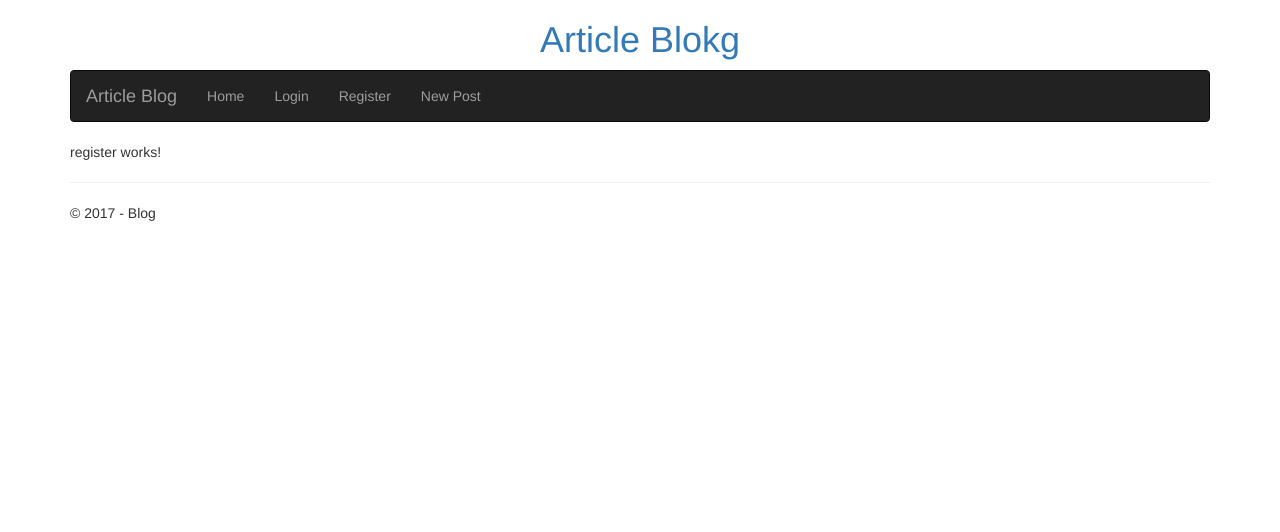
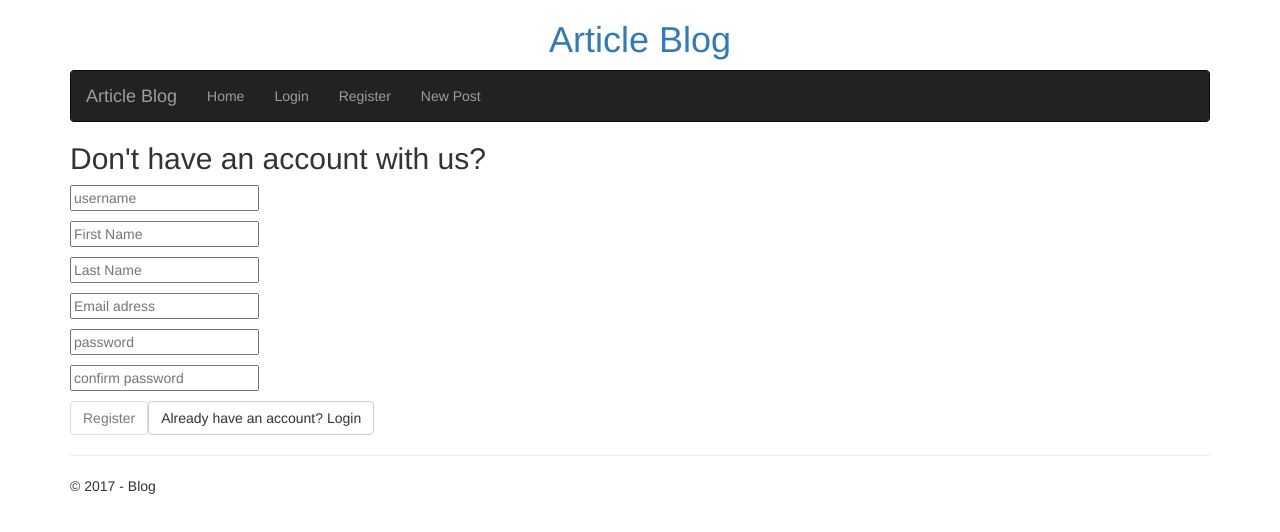
Before and after one commit to Sandartino/Teamwork-Angular-2, an Angular app in the folder Teamwork-Angular/: page /users/register in a window 1280 px wide. Shown: the top 532 px of the page. Built offline with nearby package versions, Linux system fonts and the light colour scheme.

Commit message:
Registering progress
Adding Register function and validations for Login/Register

```diff
--- a/Teamwork-Angular/src/app/app.component.html
+++ b/Teamwork-Angular/src/app/app.component.html
@@ -17,9 +17,7 @@
         </ul>
         <form *ngIf="hasAuth" (ngSubmit)="submitForm()" class = "form-horizontal" role="form">
           <ul class="nav navbar-nav navbar-right">
-            <li>
-                <a routerLink="users/id">Hello {{user}} !</a>
-            </li>
+            <li><a routerLink="users/id">Hello {{currentUser}} !</a></li>
             <li>
               <a (click)="logout()">Log off</a>
               </li>
--- a/Teamwork-Angular/src/app/app.component.ts
+++ b/Teamwork-Angular/src/app/app.component.ts
@@ -6,18 +6,17 @@ import { UserService } from './services/user.service';
   selector: 'app-root',
   templateUrl: './app.component.html'
 })
-export class AppComponent{
-  private title = 'Article Blokg';
-  user = sessionStorage.getItem('username');
-
+export class AppComponent {
+  private title = 'Article Blog';
+  currentUser = sessionStorage.getItem('username');
   hasAuth: boolean;
 
   constructor(private userService: UserService, private router: Router) { }
 
   toggleNavigation() {
       this.hasAuth = !!sessionStorage.getItem('authToken');
+      this.currentUser = sessionStorage.getItem('username');
     }
-
 
     logout() {
         this.userService.logoutUser()
--- a/Teamwork-Angular/src/app/home/home.component.ts
+++ b/Teamwork-Angular/src/app/home/home.component.ts
@@ -6,10 +6,11 @@ import { Component, OnInit } from '@angular/core';
   styleUrls: ['./home.component.css']
 })
 export class HomeComponent implements OnInit {
-title = "YES";
+
   constructor() { }
 
   ngOnInit() {
+
   }
 
 }
--- a/Teamwork-Angular/src/app/login/login.component.html
+++ b/Teamwork-Angular/src/app/login/login.component.html
@@ -1,16 +1,27 @@
 <div>
-    <form (ngSubmit)="login()">
+    <form (ngSubmit)="login()" #loginForm="ngForm">
         <h2 class="form-title">Enter your details to log in:</h2>
-
-        <span class="alert" *ngIf= "!validCredentials">Invalid username or password</span>
+        <span class="alert alert-danger" *ngIf= "!validCredentials">Invalid username or password</span>
+        <p>
+            <input type="text" class="form-control" id="username"
+            required
+            [(ngModel)]="loginUserData.username"
+            name="username"
+            #username="ngModel"
+            placeholder="enter username">
+        </p>
+        <div [hidden]="username.valid || username.pristine"
+             class="alert alert-danger">
+          Name is required
+        </div>
 
         <p>
-            <input type="text" class="username"  [(ngModel)]="loginUserData.username" name="username" placeholder="enter username" required>
+            <input type="password" id="password" class="form-control"
+             [(ngModel)]="loginUserData.password"
+             name="password"
+             placeholder="enter password">
         </p>
-        <p>
-            <input type="password" id="con_password"   [(ngModel)]="loginUserData.password" name="con_password" placeholder="enter password">
-        </p>
-        <input type="submit" id="submit" value = "Login">
-        <button type="button" [routerLink]="['/users/register']">Don't have an account? Register now.</button>
+        <button type="submit" class="btn btn-default" [disabled]="!loginForm.form.valid">Login</button>
+        <button type="button" class="btn btn-default" routerLink="/users/register" >Don't have an account? Register now.</button>
     </form>
 </div>
--- a/Teamwork-Angular/src/app/register/register.component.html
+++ b/Teamwork-Angular/src/app/register/register.component.html
@@ -1,3 +1,94 @@
-<p>
-  register works!
-</p>
+<div>
+    <form (ngSubmit)="register()" #registerFrom="ngForm">
+        <h2 class="form-title">Don't have an account with us?</h2>
+        <span class="alert" class="alert alert-danger" *ngIf="userExist">User already exists</span>
+        <p><input type="text" class="username"
+                   [(ngModel)]="userData.username" name = "username"
+                   required minlength="6" maxlength="20"
+                   placeholder="username"
+                   #username="ngModel"></p>
+
+            <div *ngIf="username.errors && (username.dirty || username.touched)"
+                    class="alert alert-danger">
+                    <div [hidden]="!username.errors.required">
+                    Username is required
+                    </div>
+                    <div [hidden]="!username.errors.minlength">
+                    Username must be at least 6 characters long.
+                    </div>
+            </div>
+        <p><input type="text" class="firstName"
+                   [(ngModel)]="userData.firstName"
+                   ngModel minlength="2"
+                   ngModel maxlength="20"
+                   name = "firstName"
+                   #firstname="ngModel"
+                   placeholder="First Name"></p>
+
+            <div *ngIf="firstname.errors && (firstname.dirty || firstname.touched)"
+                    class="alert alert-danger">
+                    <div [hidden]="!firstname.errors.required">
+                    Name is required
+                    </div>
+                    <div [hidden]="!firstname.errors.minlength">
+                    Name must be at least 2 characters long.
+                    </div>
+            </div>
+        <p><input type="text" class="lastName"
+                   [(ngModel)]="userData.lastName"
+                   ngModel minlength="2"
+                   ngModel maxlength="20"
+                   name = "lastName"
+                   #lastname="ngModel"
+                   placeholder="Last Name"></p>
+            <div *ngIf="lastname.errors && (lastname.dirty || lastname.touched)"
+                        class="alert alert-danger">
+                        <div [hidden]="!lastname.errors.required">
+                        Last name is required
+                        </div>
+                        <div [hidden]="!lastname.errors.minlength">
+                        Last name must be at least 2 characters long.
+                        </div>
+            </div>
+        <p><input type="text" class="email"
+                   [(ngModel)]="userData.email"
+                   ngModel minlength="6"
+                   ngModel maxlength="30"
+                   name = "email"
+                   #email="ngModel"
+                   placeholder="Email adress"></p>
+            <div *ngIf="email.errors && (email.dirty || email.touched)"
+                      class="alert alert-danger">
+                    <div [hidden]="!email.errors.required">
+                      Email is required
+                    </div>
+                     <div [hidden]="!email.errors.minlength">
+                    Email must be at least 6 characters long.
+                     </div>
+            </div>
+        <p><input type="password" id="password"
+                   [(ngModel)]="userData.password"
+                   ngModel minlength="5"
+                   ngModel maxlength="20"
+                   name = "password"
+                   #password="ngModel"
+                   placeholder="password"></p>
+            <div *ngIf="password.errors && (password.dirty || password.touched)"
+                        class="alert alert-danger">
+                        <div [hidden]="!password.errors.required">
+                        Password is required
+                        </div>
+                        <div [hidden]="!password.errors.minlength">
+                        Password must be at least 5 characters long.
+                        </div>
+            </div>
+        <p><input type="password" id="con_password"
+            [(ngModel)]="confirmPass"
+            name = "con_username"
+            placeholder="confirm password">
+            <span class="alert alert-danger" *ngIf="!checkPasswordsMatch">Passwords do not match</span>
+            </p>
+        <button type="submit" class="btn btn-default" [disabled]="!registerFrom.form.valid">Register</button>
+        <button type="button" class="btn btn-default" routerLink="/login">Already have an account? Login</button>
+    </form>
+</div>
--- a/Teamwork-Angular/src/app/register/register.component.ts
+++ b/Teamwork-Angular/src/app/register/register.component.ts
@@ -1,14 +1,45 @@
-import { Component, OnInit } from '@angular/core';
+import { Component} from '@angular/core';
+import { UserService } from '../services/user.service';
+import { AppComponent } from '../app.component';
+import { Router } from '@angular/router';
 
 @Component({
-  selector: 'app-register',
   templateUrl: './register.component.html'
 })
-export class RegisterComponent implements OnInit {
+export class RegisterComponent {
+  userExist = false;
+  userData = {
+        username: '',
+        firstName: '',
+        lastName: '',
+        email: '',
+        password: ''
+    };
+    private confirmPass = '';
+    private checkPasswordsMatch = true;
 
-  constructor() { }
+  constructor(private userService: UserService, private router: Router, private app: AppComponent) { }
 
-  ngOnInit() {
-  }
+  register() {
+        if (this.checkPasswords(this.userData.password, this.confirmPass)) {
+            this.userService
+                .registerUser(this.userData)
+                .subscribe(
+                    userInfo => {
+                        this.userService.saveAuthInSession(userInfo);
+                        this.router.navigate(['/home']);
+                        this.app.toggleNavigation();
+                    },
+                    () => {
+                        this.userExist = true;
+                    });
+        } else {
+            this.checkPasswordsMatch = false;
+        }
+    }
+
+    checkPasswords(pass, confPass){
+       return pass == confPass;
+    }
 
 }
--- a/Teamwork-Angular/src/app/services/user.service.ts
+++ b/Teamwork-Angular/src/app/services/user.service.ts
@@ -15,10 +15,22 @@ export class UserService {
     let headers: Headers = new Headers({
             'Authorization': Kinvey.appAuthHeaders(),
             'Content-Type': 'application/json'
-        })
+        });
     let options = new RequestOptions({ headers: headers });
 
     return this.http.post(this.dbUrl + '/login', data, options)
+    .map((response: Response) => response.json())
+    .catch(this.handleError);
+  }
+
+  registerUser(data) {
+    let headers: Headers = new Headers({
+            'Authorization': Kinvey.appAuthHeaders(),
+            'Content-Type': 'application/json'
+        });
+    let options = new RequestOptions({ headers: headers });
+
+    return this.http.post(this.dbUrl, data, options)
     .map((response: Response) => response.json())
     .catch(this.handleError);
   }
@@ -55,6 +67,4 @@ export class UserService {
         console.error(errMsg);
         return Observable.throw(errMsg);
     }
-
-
 }
```
